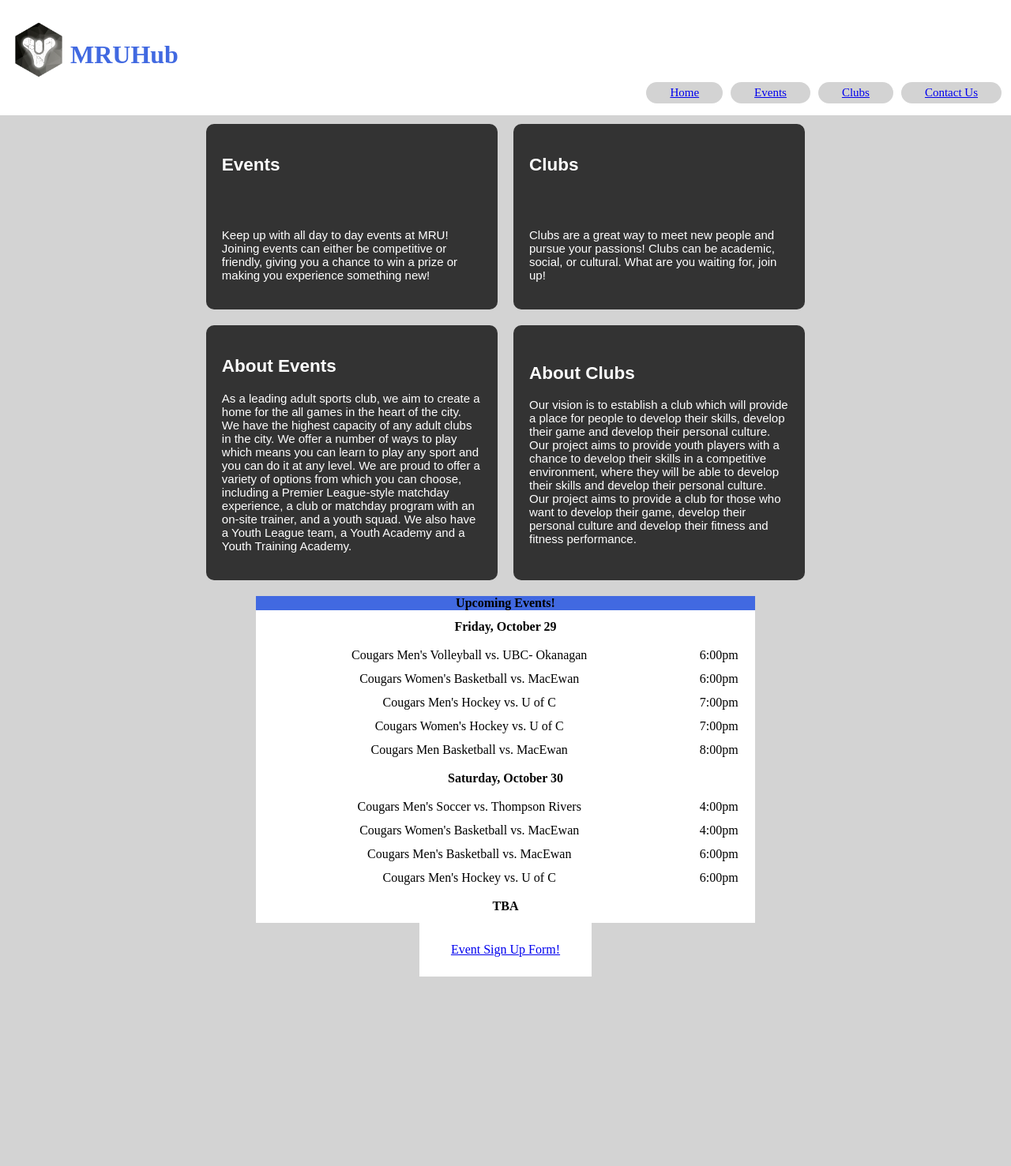
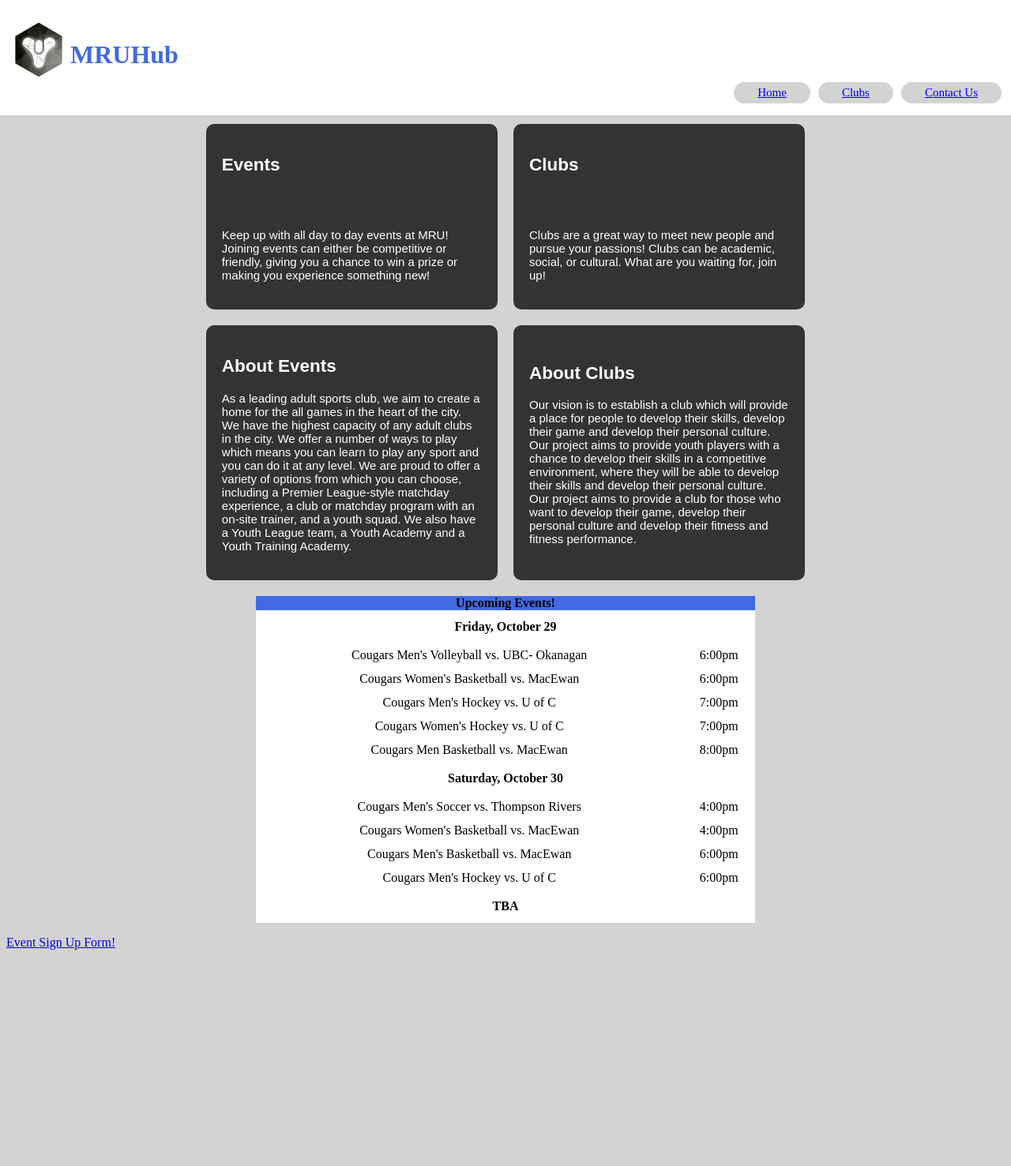
Before and after one commit to JordanMercurio/Assignment1COMP2511, a PHP site: page / in a window 1280 px wide. Shown: the top 1477 px of the page at 79% size. Run offline with PHP 8.4, Linux system fonts and the light colour scheme.

Commit message:
removed excess event page

```diff
--- a/1Home.css
+++ b/1Home.css
@@ -131,13 +131,3 @@ td {
 tr:hover {
     background-color: yellow;
 }
-
-div.event {
-    background-color: #FFFFFF;
-    text-align: center;
-    border: 3pt solid #FFFFFF;
-    padding: 5px;
-    margin: auto;
-    width: 200px;
-
-}
--- a/1Home.html
+++ b/1Home.html
@@ -32,7 +32,7 @@
 
             <nav>
                     <div class ="menu"><a href = "1Home.html">Home</a></div>
-                    <div class ="menu"><a href = "2Events.html">Events</a></div>
+
                     <div class ="menu"><a href = "3Clubs.html">Clubs</a></div>
                     <div class ="menu"><a href = "https://www.mtroyal.ca/ContactUs/index.htm" target="_blank" >Contact Us</a></div>
             </nav>
--- a/3Clubs.html
+++ b/3Clubs.html
@@ -31,7 +31,7 @@
 
             <nav>
                     <div class ="menu"><a href = "1Home.html">Home</a></div>
-                    <div class ="menu"><a href = "2Events.html">Events</a></div>
+
                     <div class ="menu"><a href = "3Clubs.html">Clubs</a></div>
                     <div class ="menu"><a href = "https://www.mtroyal.ca/ContactUs/index.htm" target="_blank" >Contact Us</a></div>
             </nav>
```
